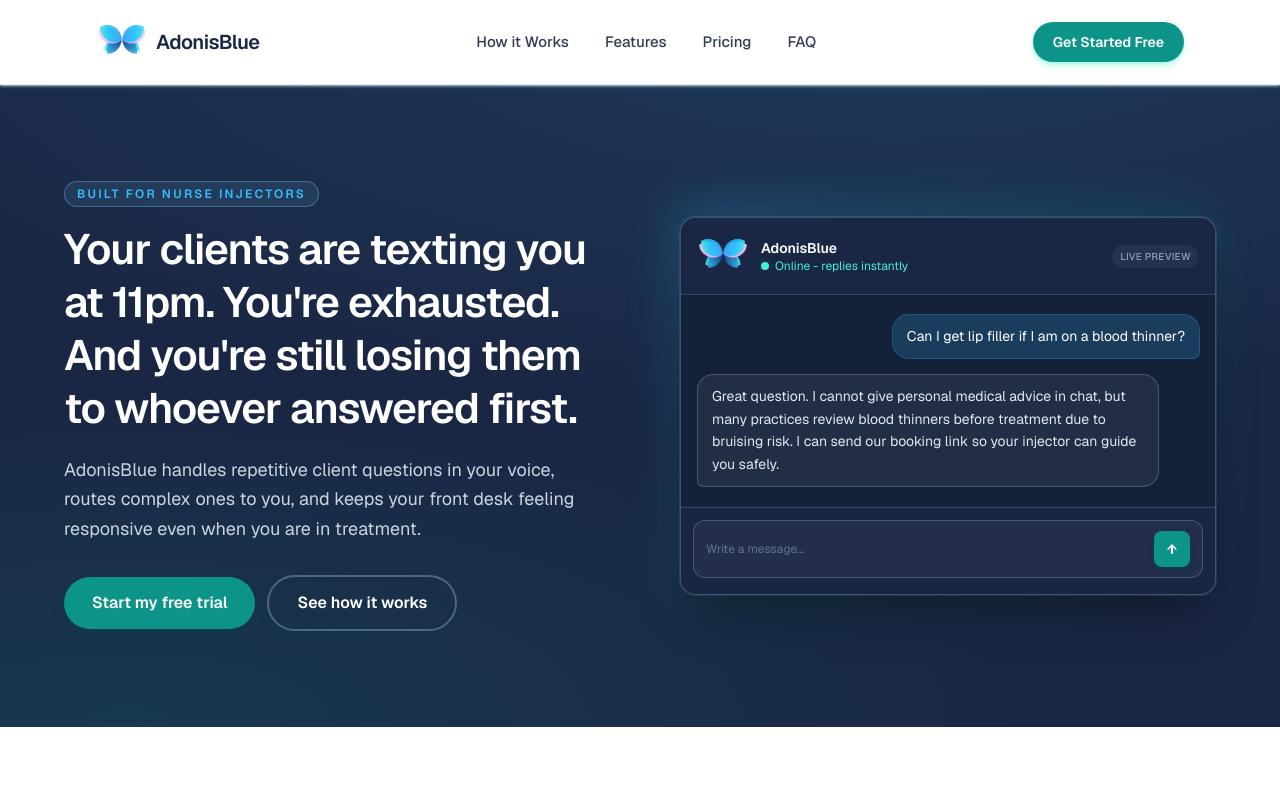
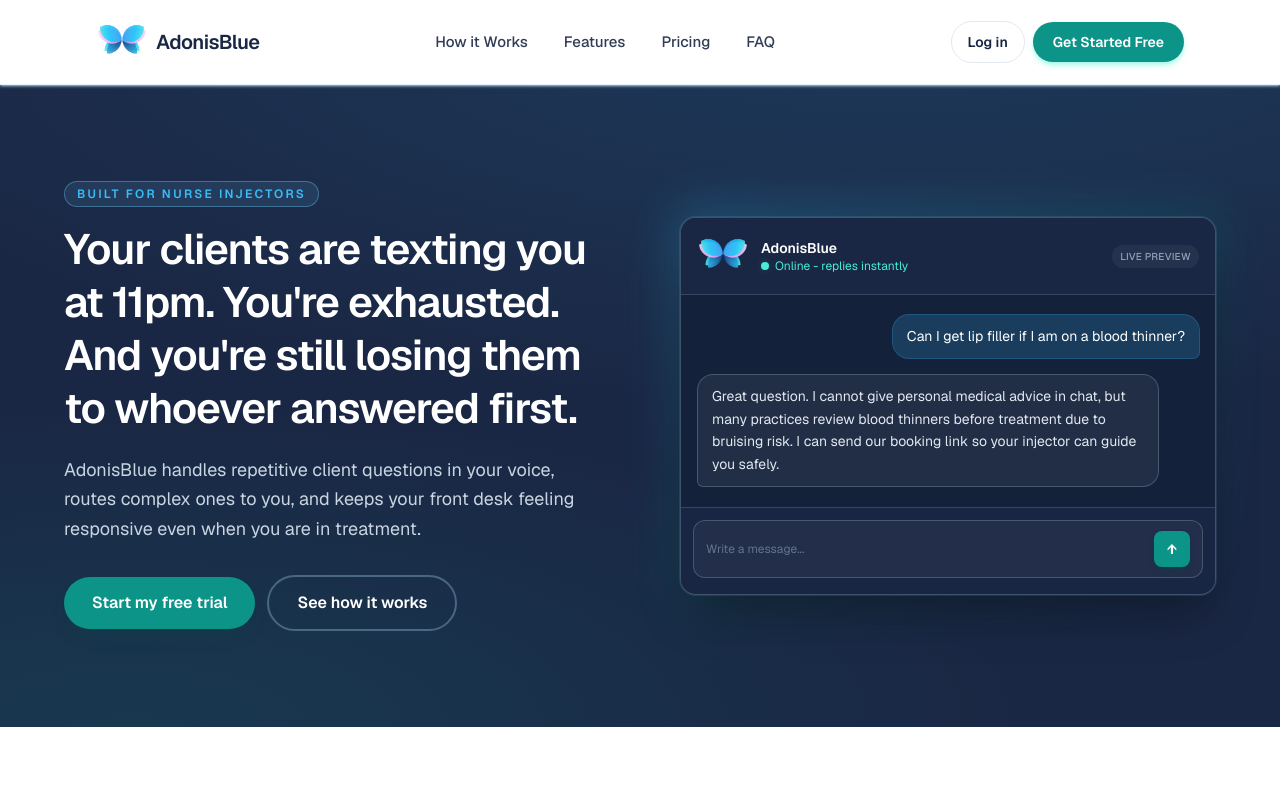
Before and after one commit to M316-mar/AdonisBlue, a Next.js app: page / in a window 1280 px wide. Shown: the top 800 px of the page. Built offline with nearby package versions, Linux system fonts and the light colour scheme; a web font is replaced by a local one.

Commit message:
Add login button to navigation

```diff
--- a/app/page.tsx
+++ b/app/page.tsx
@@ -109,7 +109,17 @@ export default function Home() {
                 <NavLinkLight href="#features">Features</NavLinkLight>
                 <NavLinkLight href="#pricing">Pricing</NavLinkLight>
                 <NavLinkLight href="#faq">FAQ</NavLinkLight>
-                <a href="#pricing" className="mt-1 rounded-full bg-[#0d9488] px-4 py-2.5 text-center text-sm font-semibold text-white transition hover:bg-teal-700">Get Started Free</a>
+                <div className="mt-2 flex flex-col gap-2">
+                  <a
+                    href="/auth"
+                    className="rounded-full border border-slate-200 bg-white px-4 py-2.5 text-center text-sm font-semibold text-[#1a2744] transition hover:border-[#0d9488]/50 hover:text-[#0d9488]"
+                  >
+                    Log in
+                  </a>
+                  <a href="#pricing" className="rounded-full bg-[#0d9488] px-4 py-2.5 text-center text-sm font-semibold text-white transition hover:bg-teal-700">
+                    Get Started Free
+                  </a>
+                </div>
               </nav>
             </div>
           </details>
@@ -119,7 +129,17 @@ export default function Home() {
             <NavLinkLight href="#pricing">Pricing</NavLinkLight>
             <NavLinkLight href="#faq">FAQ</NavLinkLight>
           </nav>
-          <a href="#pricing" className="hidden rounded-full bg-[#0d9488] px-5 py-2.5 text-sm font-semibold text-white shadow-md shadow-teal-200/80 transition hover:bg-teal-700 lg:inline-flex">Get Started Free</a>
+          <div className="hidden shrink-0 items-center gap-2 lg:flex">
+            <a
+              href="/auth"
+              className="rounded-full border border-slate-200 px-4 py-2.5 text-sm font-semibold text-[#1a2744] transition hover:border-[#0d9488]/50 hover:text-[#0d9488]"
+            >
+              Log in
+            </a>
+            <a href="#pricing" className="rounded-full bg-[#0d9488] px-5 py-2.5 text-sm font-semibold text-white shadow-md shadow-teal-200/80 transition hover:bg-teal-700">
+              Get Started Free
+            </a>
+          </div>
         </div>
       </header>
 
```
